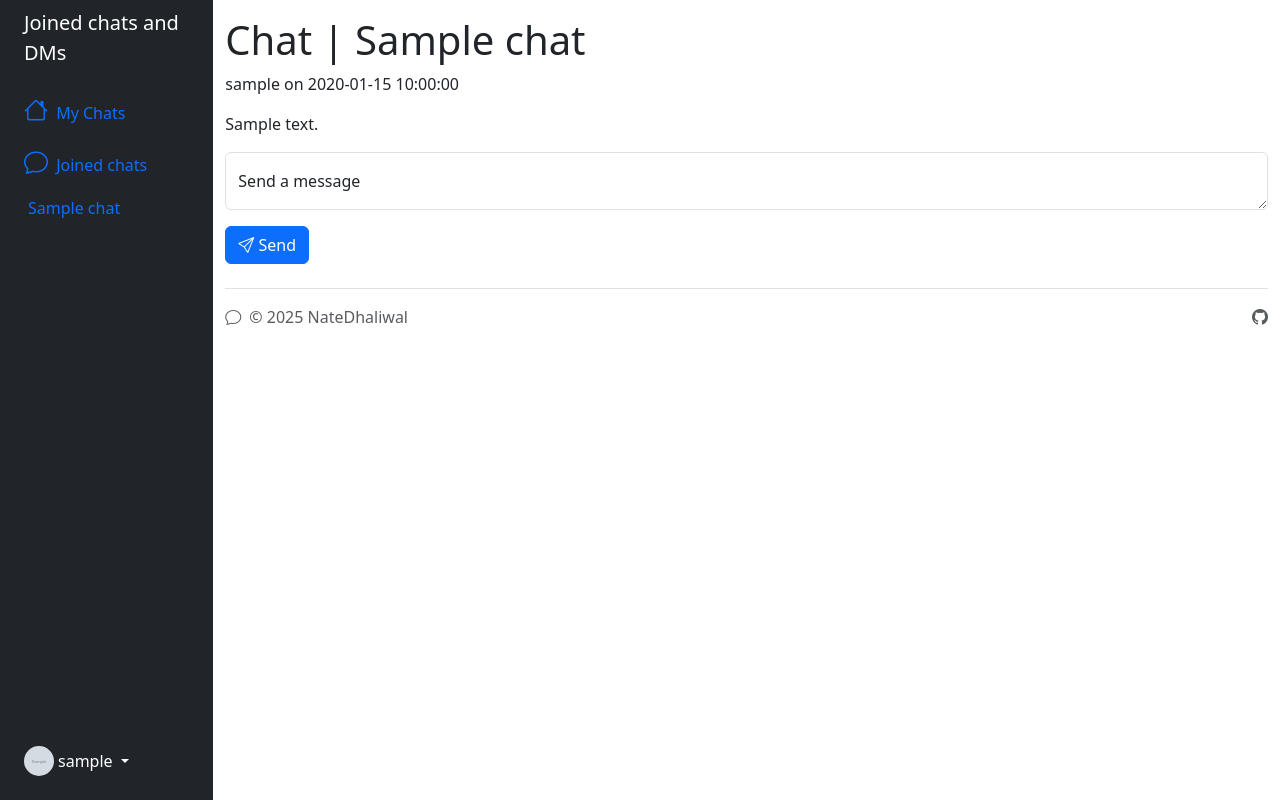
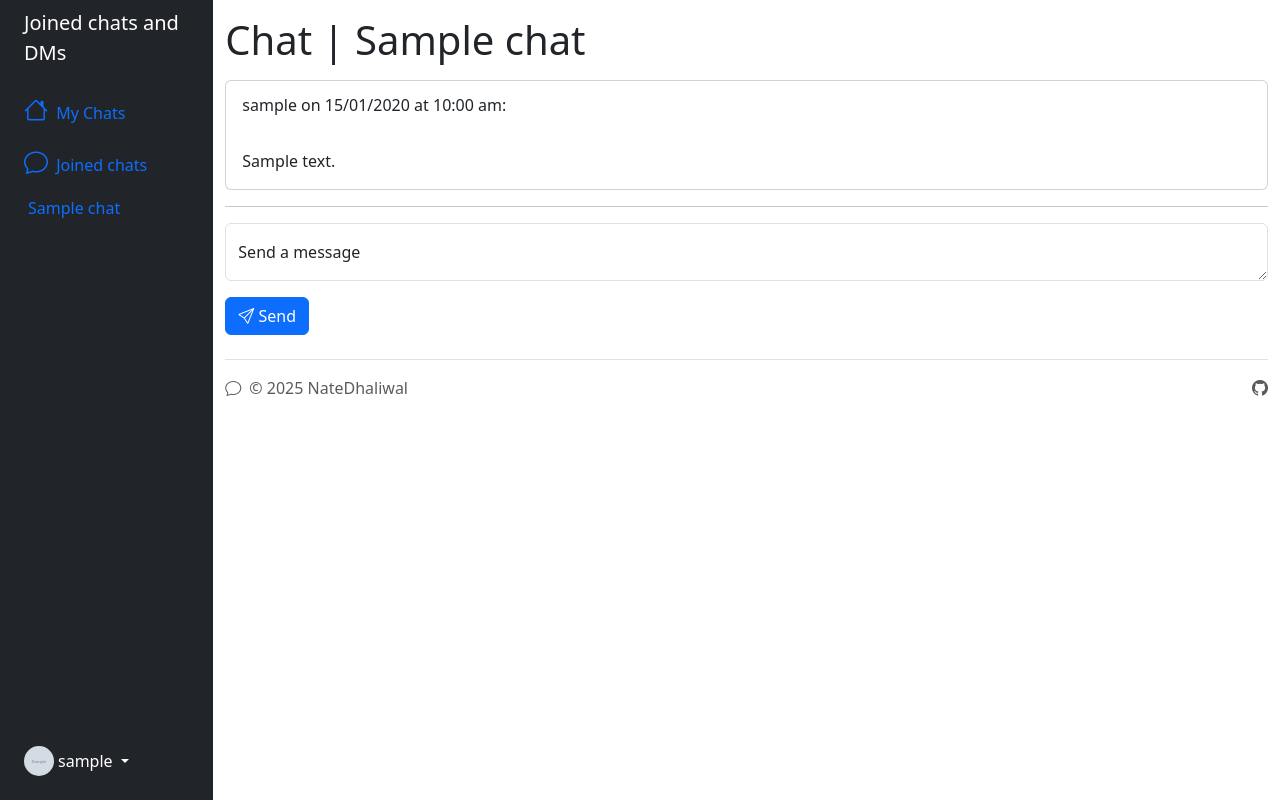
Before and after one commit to NateDhaliwal/Chatroom-Flask, a Flask app: a page that uses views/chats_main/templates/chat_page/chat_page.html in a window 1280 px wide. Run offline with Flask 3, Linux system fonts and the light colour scheme; a user stored in the database is signed in; tables that the repository leaves empty hold one stand-in row (values such as "Sample post"); grey boxes marked "Sample" are stand-in pictures; some libraries are stand-ins or nearby versions.

Commit message:
Add card for messages

```diff
--- a/views/chats_main/templates/chat_page/chat_page.html
+++ b/views/chats_main/templates/chat_page/chat_page.html
@@ -1,19 +1,26 @@
 {% extends 'base.html' %} {% block title %}Chat | {{ chat.chat_name }}{%
 endblock %} {% block content %}
 
-<h1>Chat | {{ chat.chat_name }}</h1>
+<h1 class="mb-3">Chat | {{ chat.chat_name }}</h1>
 
 <div id="messages">
   {% for chat_message in chat_messages %}
-  <div id="message">
-    <p id="message_details">
-      {{ User.query.get(chat_message.message_poster).username }} on {{
-      chat_message.message_date_made }}
-    </p>
-    <p id="message_content">{{ chat_message.message_content }}</p>
+  <div id="message" class="card">
+    <div class="card-body">
+      <p id="message_details" class="card-subtitle mb-2">
+        {{ User.query.get(chat_message.message_poster).username }} on {{
+        chat_message.message_date_made.strftime('%d/%m/%Y') }} at {{
+        chat_message.message_date_made.strftime('%H:%M %p').lower() }}:
+      </p>
+      <p id="message_content" class="pre-wrap-text card-text">
+        {{ chat_message.message_content }}
+      </p>
+    </div>
   </div>
   {% endfor %}
 </div>
+
+<hr />
 
 <div class="send-message">
   <form
@@ -27,4 +34,11 @@ endblock %} {% block content %}
   </form>
 </div>
 
+<style>
+  .pre-wrap-text {
+      white-space: pre-line;
+      margin-left: inherit;
+  }
+</style>
+
 {% endblock %}
```
